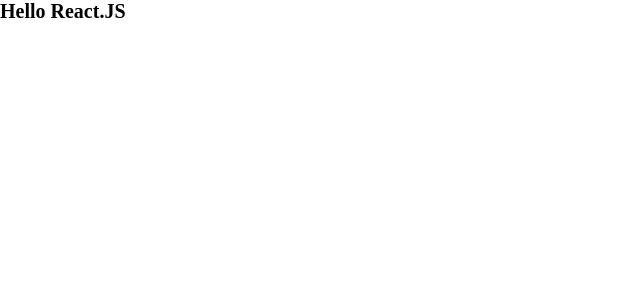
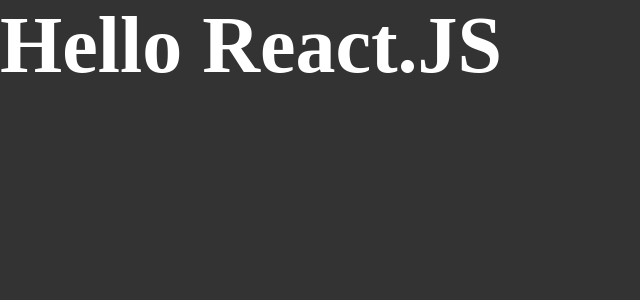
Before and after one commit to markleysales/githubExplorer, a React app: page / in a window 1280 px wide. Shown: the top 300 px of the page, without its empty margins (0-640 px from the left). Built offline with nearby package versions, Linux system fonts and the light colour scheme.

Commit message:
fifthcommit

```diff
--- a/package.json
+++ b/package.json
@@ -20,6 +20,8 @@
     "cross-env": "^7.0.3",
     "css-loader": "^6.7.1",
     "html-webpack-plugin": "^5.5.0",
+    "node-sass": "^7.0.1",
+    "sass-loader": "^12.6.0",
     "style-loader": "^3.3.1",
     "webpack": "^5.69.1",
     "webpack-cli": "^4.9.2",
--- a/src/app.jsx
+++ b/src/app.jsx
@@ -1,4 +1,4 @@
-import "./styles/global.css";
+import "./styles/global.scss";
 
 export function App(){
     return <h1>Hello React.JS</h1>
--- a/src/styles/global.css
+++ b/src/styles/global.scss
@@ -6,5 +6,10 @@
 
 body{
     font: Arial, Helvetica, sans-serif;
-    font-size: 10px;
+    background: #333;
+    color: #FFF;
+
+    h1{
+        font-size: 80px;
+    }
 }
--- a/webpack.config.js
+++ b/webpack.config.js
@@ -34,9 +34,9 @@
                 use: "babel-loader",
             },
             {
-                test: /\.css$/,
+                test: /\.scss$/,
                 exclude: /node_modules/,
-                use: ["style-loader", "css-loader"],
+                use: ["style-loader", "css-loader", "sass-loader"],
             }
         ],
     }
```
Also changed, not shown: 1 other file (tests, documents, lock files or other folders).
